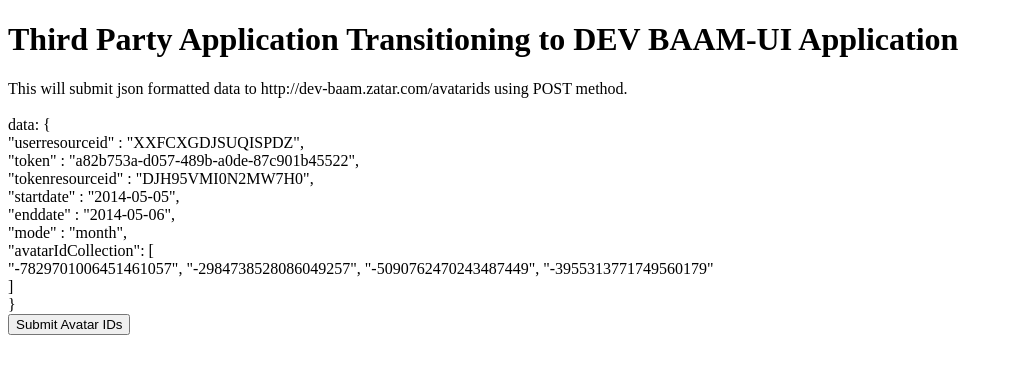
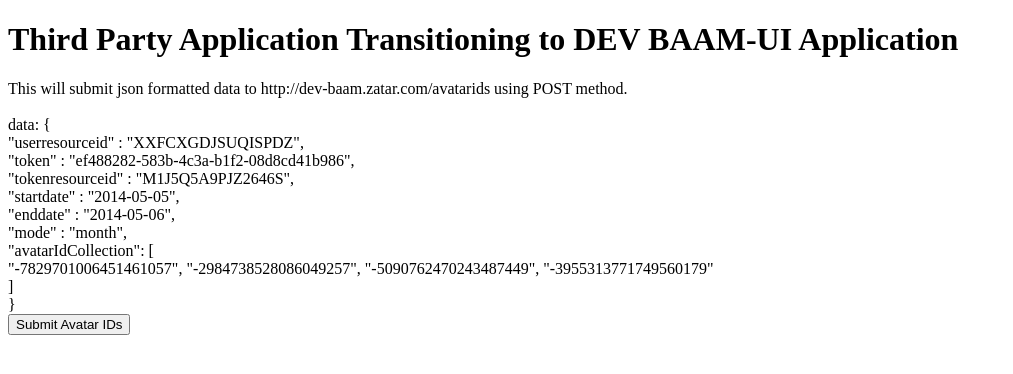
Before and after one commit to c0debreaker/c0debreaker.github.io, a Jekyll site: the page 3rdpartytobaam.html, which Jekyll copies as it is, in a window 1280 px wide. Shown: the top 374 px of the page, without its empty margins (0-1013 px from the left). Built offline with Jekyll 4.4.1, drawn with Linux system fonts in a browser that asks for light colours; nearby versions of some CDN libraries; a script that is not in the unit is left out; comment, search, counter and statistics services are not loaded.

Commit message:
new token

```diff
--- a/3rdpartytobaam.html
+++ b/3rdpartytobaam.html
@@ -21,8 +21,8 @@
                             headers: { 'Content-Type': 'application/json' },
                             data: {
                                 "userresourceid" : "XXFCXGDJSUQISPDZ",
-                                "token" : "a82b753a-d057-489b-a0de-87c901b45522",
-                                "tokenresourceid" : "DJH95VMI0N2MW7H0",
+                                "token" : "ef488282-583b-4c3a-b1f2-08d8cd41b986",
+                                "tokenresourceid" : "M1J5Q5A9PJZ2646S",
                                 "startdate" : "2014-05-05",
                                 "enddate" : "2014-05-06",
                                 "mode" : "month",
@@ -51,8 +51,8 @@
         <br/>
         data: {<br/>
         "userresourceid" : "XXFCXGDJSUQISPDZ",<br/>
-        "token" : "a82b753a-d057-489b-a0de-87c901b45522",<br/>
-        "tokenresourceid" : "DJH95VMI0N2MW7H0",<br/>
+        "token" : "ef488282-583b-4c3a-b1f2-08d8cd41b986",<br/>
+        "tokenresourceid" : "M1J5Q5A9PJZ2646S",<br/>
         "startdate" : "2014-05-05",<br/>
         "enddate" : "2014-05-06",<br/>
         "mode" : "month",<br/>
```
